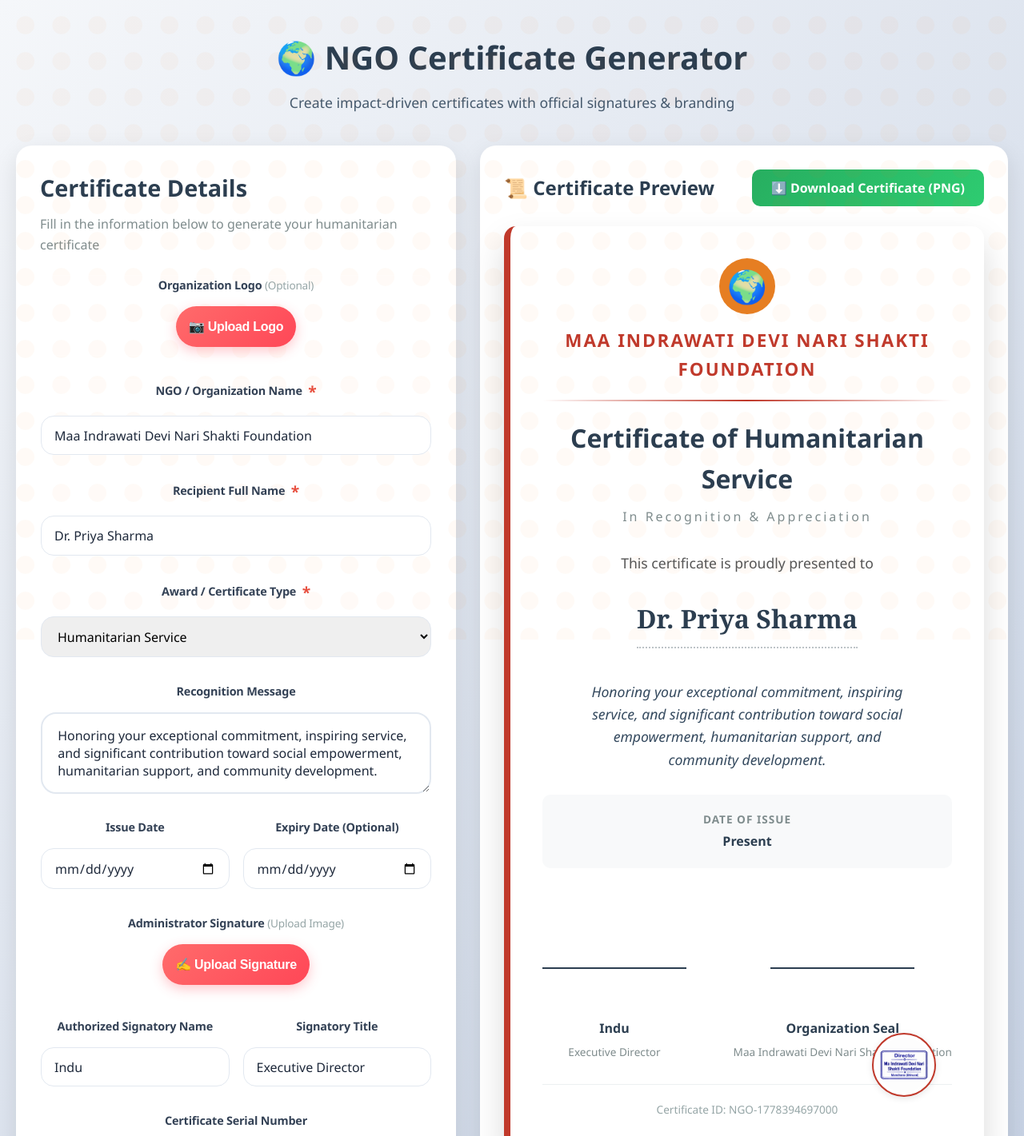
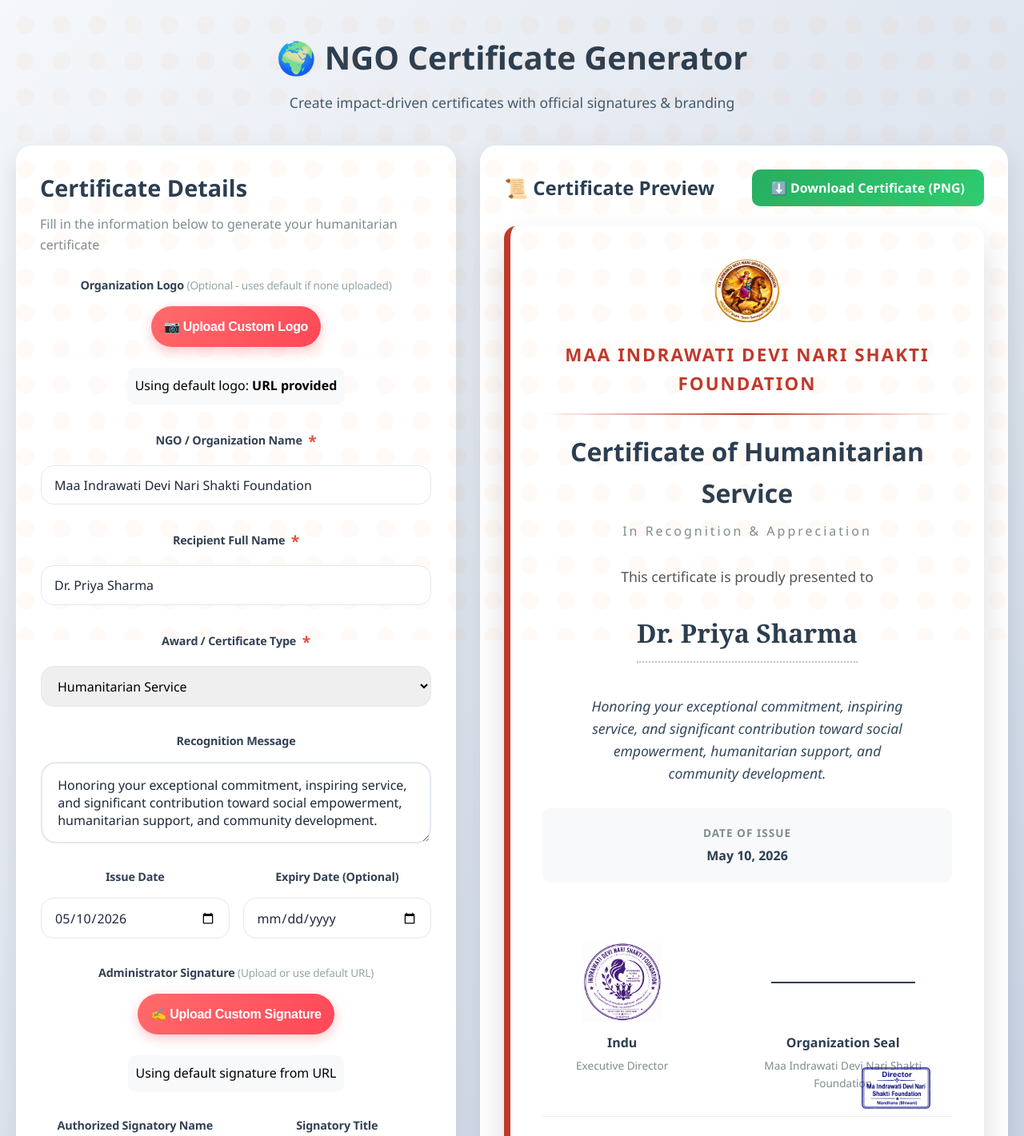
Before and after one commit to Deepakkaushik444/ngo-website, a React (Vite) app in the folder frontend/: page /admin/certificate in a window 1280 px wide. Shown: the top 1421 px of the page at 80% size. Built offline with nearby package versions, Linux system fonts and the light colour scheme; sample sign-in values are in the browser's storage.

Commit message:
add certificate

```diff
--- a/frontend/src/pages/Admin/CertificateGenerator.css
+++ b/frontend/src/pages/Admin/CertificateGenerator.css
@@ -535,11 +535,11 @@
   }
 }
 .seal-image {
-  border-radius: 50%;
-  border: 2px solid #c0392b;
-  box-shadow: 0 2px 8px rgba(0,0,0,0.1);
-  background: white;
-  padding: 4px;
+  border-radius: 0;
+  border: none;
+  box-shadow: none;
+  background: transparent;
+  padding: 0;
 }
 
 /* Signature image – larger size */
--- a/frontend/src/pages/Admin/CertificateGenerator.jsx
+++ b/frontend/src/pages/Admin/CertificateGenerator.jsx
@@ -2,6 +2,12 @@
 import { useState, useRef } from "react";
 import html2canvas from "html2canvas";
 import './CertificateGenerator.css';
+
+// ================= DEFAULT IMAGE URLs =================
+// Replace these with your actual image URLs
+const DEFAULT_LOGO_URL = "/images/main.jpg";
+const DEFAULT_SIGNATURE_URL = "/images/stamp.png";
+const DEFAULT_STAMP_URL = "/images/st1.png";
 
 export default function CertificateGenerator() {
   const [formData, setFormData] = useState({
@@ -9,6 +15,7 @@
     recipientName: "Dr. Priya Sharma",
     certificateType: "Humanitarian Service",
     description: "Honoring your exceptional commitment, inspiring service, and significant contribution toward social empowerment, humanitarian support, and community development.",
+    issueDate: new Date().toISOString().split('T')[0], // today's date
     expiryDate: "",
     certificateNumber: "NGO-" + Date.now(),
     signatureName: "Indu",
@@ -17,8 +24,8 @@
 
   const [template, setTemplate] = useState("classic");
   const [toast, setToast] = useState({ show: false, message: "", type: "" });
-  const [orgLogo, setOrgLogo] = useState(null);
-  const [adminSignature, setAdminSignature] = useState(null);
+  const [orgLogo, setOrgLogo] = useState(null);        // null = use DEFAULT_LOGO_URL
+  const [adminSignature, setAdminSignature] = useState(null); // null = use DEFAULT_SIGNATURE_URL
   const certificateRef = useRef(null);
   const logoInputRef = useRef(null);
   const signatureInputRef = useRef(null);
@@ -96,7 +103,7 @@
       setAdminSignature(null);
       if (signatureInputRef.current) signatureInputRef.current.value = '';
     }
-    showToast(`${type === 'logo' ? 'Logo' : 'Signature'} removed`, "info");
+    showToast(`${type === 'logo' ? 'Logo' : 'Signature'} removed (using default)`, "info");
   };
 
   const downloadCertificate = async () => {
@@ -109,7 +116,7 @@
         scale: 3,
         backgroundColor: '#ffffff',
         logging: false,
-        useCORS: true,
+        useCORS: true,      // allows cross-origin images (default URLs)
         allowTaint: false
       });
 
@@ -158,7 +165,7 @@
             <p>Fill in the information below to generate your humanitarian certificate</p>
 
             <div className="form-group">
-              <label>Organization Logo <span className="optional">(Optional)</span></label>
+              <label>Organization Logo <span className="optional">(Optional - uses default if none uploaded)</span></label>
               <div className="image-upload-wrapper">
                 <input
                   type="file"
@@ -173,7 +180,7 @@
                   className="upload-btn"
                   onClick={() => document.getElementById('logo-upload').click()}
                 >
-                  📷 Upload Logo
+                  📷 Upload Custom Logo
                 </button>
                 {orgLogo && (
                   <button
@@ -181,13 +188,18 @@
                     className="remove-btn"
                     onClick={() => removeImage('logo')}
                   >
-                    ✖ Remove Logo
+                    ✖ Revert to Default Logo
                   </button>
                 )}
               </div>
               {orgLogo && (
                 <div className="image-preview">
-                  <img src={orgLogo} alt="Organization Logo Preview" />
+                  <img src={orgLogo} alt="Uploaded Logo Preview" />
+                </div>
+              )}
+              {!orgLogo && (
+                <div className="image-preview default-preview">
+                  <span>Using default logo: <strong>URL provided</strong></span>
                 </div>
               )}
             </div>
@@ -256,7 +268,7 @@
             </div>
 
             <div className="form-group">
-              <label>Administrator Signature <span className="optional">(Upload Image)</span></label>
+              <label>Administrator Signature <span className="optional">(Upload or use default URL)</span></label>
               <div className="image-upload-wrapper">
                 <input
                   type="file"
@@ -271,7 +283,7 @@
                   className="upload-btn"
                   onClick={() => document.getElementById('signature-upload').click()}
                 >
-                  ✍️ Upload Signature
+                  ✍️ Upload Custom Signature
                 </button>
                 {adminSignature && (
                   <button
@@ -279,13 +291,18 @@
                     className="remove-btn"
                     onClick={() => removeImage('signature')}
                   >
-                    ✖ Remove Signature
+                    ✖ Revert to Default Signature
                   </button>
                 )}
               </div>
               {adminSignature && (
                 <div className="image-preview">
-                  <img src={adminSignature} alt="Signature Preview" />
+                  <img src={adminSignature} alt="Uploaded Signature Preview" />
+                </div>
+              )}
+              {!adminSignature && (
+                <div className="image-preview default-preview">
+                  <span>Using default signature from URL</span>
                 </div>
               )}
             </div>
@@ -360,13 +377,13 @@
                   {/* Organization Logo & Header */}
                   <div className="certificate-header-section">
                     <div className="certificate-logo">
-                      {orgLogo ? (
-                        <img src={orgLogo} alt="Organization Logo" className="org-logo-img" />
-                      ) : (
-                        <div className="default-logo" style={{ background: templates[template].accentColor }}>
-                          🌍
-                        </div>
-                      )}
+                      {/* Use uploaded logo if present, otherwise default URL */}
+                      <img
+                        src={orgLogo || DEFAULT_LOGO_URL}
+                        alt="Organization Logo"
+                        className="org-logo-img"
+                        crossOrigin="anonymous"
+                      />
                     </div>
                     <div className="certificate-ngo-name" style={{ color: templates[template].borderColor }}>
                       {formData.ngoName}
@@ -416,11 +433,13 @@
                     <div className="signature-area">
                       <div className="signature-block">
                         <div className="signature-container">
-                          {adminSignature ? (
-                            <img src={adminSignature} alt="Authorized Signature" className="signature-img" />
-                          ) : (
-                            <div className="signature-line"></div>
-                          )}
+                          {/* Use uploaded signature if present, otherwise default URL */}
+                          <img
+                            src={adminSignature || DEFAULT_SIGNATURE_URL}
+                            alt="Authorized Signature"
+                            className="signature-img"
+                            crossOrigin="anonymous"
+                          />
                         </div>
                         <div className="signature-name">{formData.signatureName}</div>
                         <div className="signature-title">{formData.signatureTitle}</div>
@@ -436,10 +455,11 @@
 
                     <div className="certificate-seal">
                       <img
-    src="../images/st.png"   // 👈 DUMMY URL – replace with your stamp image URL later
+                        src={DEFAULT_STAMP_URL}
                         alt="Organization Stamp"
                         className="seal-image"
-    style={{ width: '80px', height: '80px', objectFit: 'contain' }}
+                        style={{ width: '100px', height: '100px', objectFit: 'contain' }}
+                        crossOrigin="anonymous"
                       />
                     </div>
 
```
Also changed, not shown: frontend/public/images/st1.png (added). Lines whose indentation alone changed are shown as unchanged.
